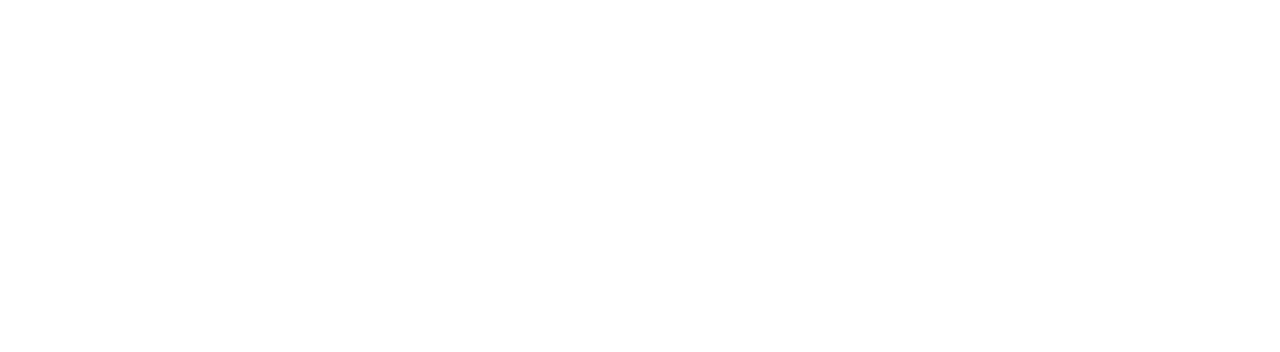
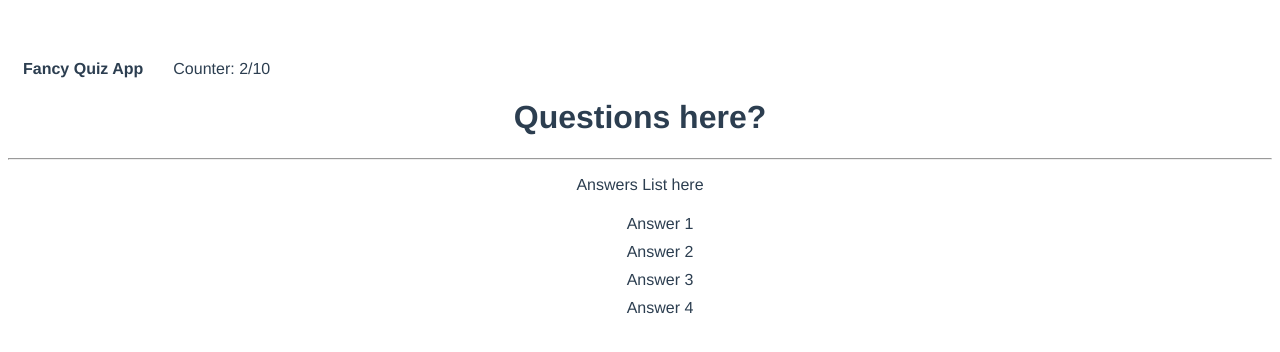
Before and after one commit to trepichio/vue_quizapp, a Vue app: page / in a window 1280 px wide. Shown: the top 352 px of the page. Built offline with nearby package versions, Linux system fonts and the light colour scheme.

Commit message:
add Header and QuestionBox components (prototyping idea)

```diff
--- a/src/App.vue
+++ b/src/App.vue
@@ -1,15 +1,19 @@
 <template>
   <div id="app">
-
+    <Header />
+    <QuestionBox />
   </div>
 </template>
 
 <script>
+import Header from './components/Header.vue'
+import QuestionBox from './components/QuestionBox.vue'
 
 export default {
   name: 'app',
   components: {
-
+    Header,
+    QuestionBox
   }
 }
 </script>
```
